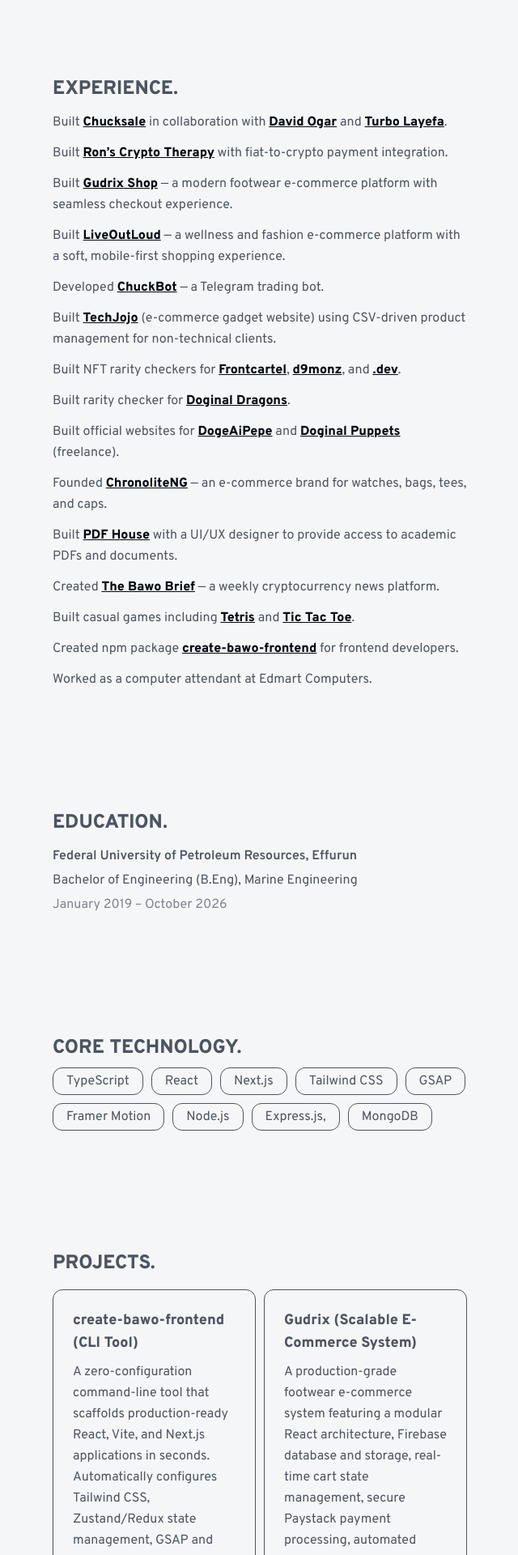
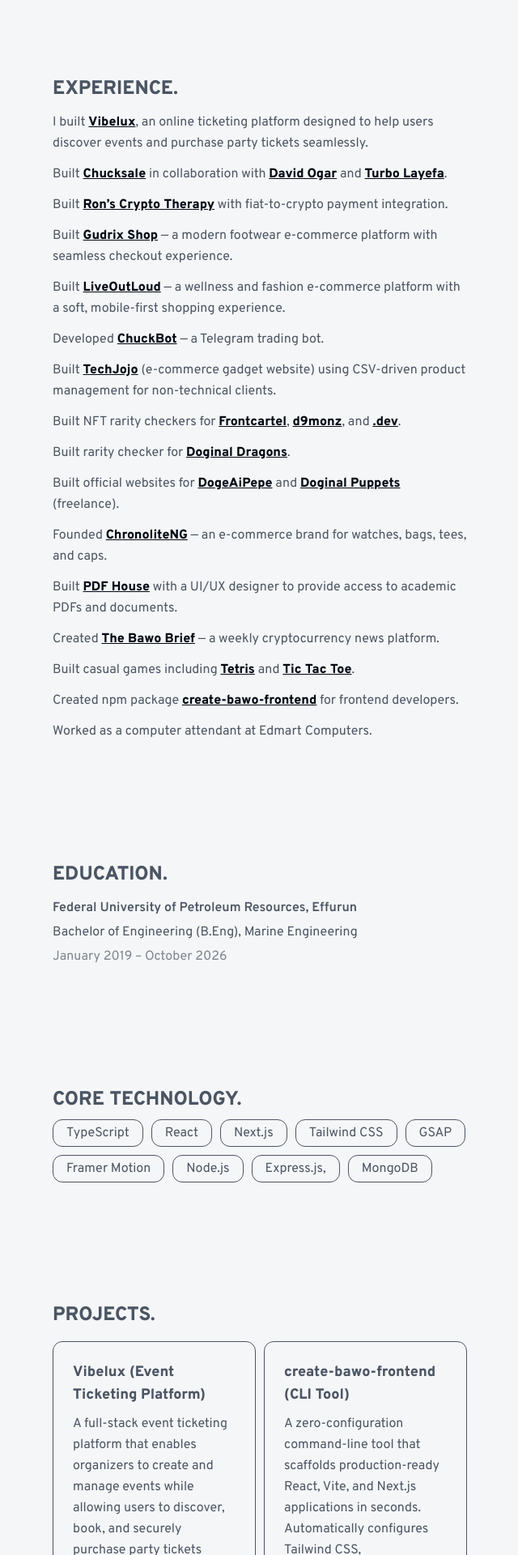
Before and after one commit to Joebakid/Porfolio-Redesign, a React (Vite) app: page / in a window 1280 px wide. Shown: the part 560-2480 px from the top of the page at 81% size, without its empty margins (319-959 px from the left). Built offline with nearby package versions, Linux system fonts and the light colour scheme; no server answers.

Commit message:
vibelux added

```diff
--- a/src/components/landing page/Experience.jsx
+++ b/src/components/landing page/Experience.jsx
@@ -6,6 +6,23 @@
       </h2>
 
       <div className="space-y-3 text-[14px] leading-relaxed md:text-[16px]">
+
+
+     <p>
+  I built{" "}
+  <a
+    href="https://www.vibelux.ng/"
+    target="_blank"
+    rel="noopener noreferrer"
+    className="font-extrabold text-[color:var(--link-accent)] underline hover:opacity-80 transition"
+  >
+    Vibelux
+  </a>
+  , an online ticketing platform designed to help users discover events and
+  purchase party tickets seamlessly.
+</p>
+
+
         <p>
           Built{" "}
           <a
--- a/src/components/landing page/project.jsx
+++ b/src/components/landing page/project.jsx
@@ -1,5 +1,14 @@
 export default function Projects() {
   const projects = [
+
+    {
+  title: "Vibelux (Event Ticketing Platform)",
+  description:
+    "A full-stack event ticketing platform that enables organizers to create and manage events while allowing users to discover, book, and securely purchase party tickets online. Features include real-time ticket availability, secure payment integration, scanned-based ticket verification, admin dashboard management, email notifications, and responsive mobile-first design. Built to streamline event operations and enhance the digital ticketing experience.",
+  stack: "React, Vite, Supabase, PostgreSQL, Paystack, Tailwind CSS, Cloudinary",
+  live: "https://www.vibelux.ng/",
+  github: "https://github.com/Joebakid/Vibelux",
+},
     {
   title: "create-bawo-frontend (CLI Tool)",
   description:
```
